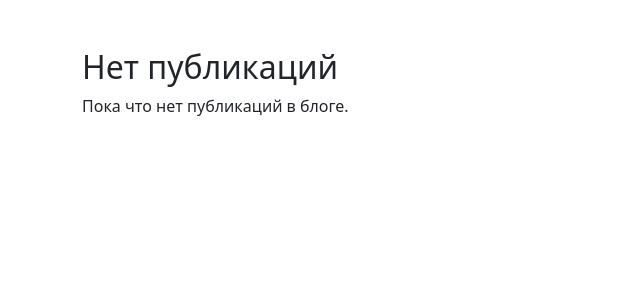
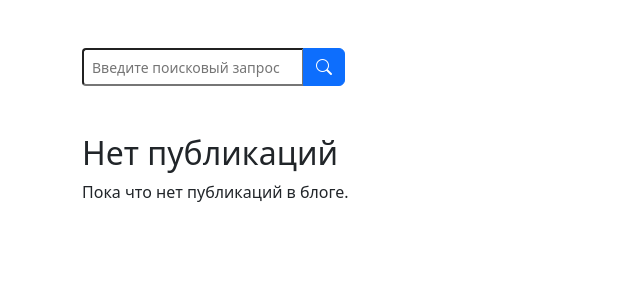
Before and after one commit to Greg-Miles/major, a Django app: page /blog/ in a window 1280 px wide. Shown: the part 40-340 px from the top of the page, without its empty margins (0-640 px from the left). Run offline with Django 5.2, Linux system fonts and the light colour scheme; data that the repository does not hold is empty; some libraries are stand-ins or nearby versions.

Commit message:
поиск по публикациям

```diff
--- a/core/views.py
+++ b/core/views.py
@@ -96,6 +96,14 @@ class PublicationListView(ListView):
     paginate_by = 10
 
     def get_queryset(self):
+        """
+        Возвращает queryset с учетом поискового запроса.
+        """
+        search_query = self.request.GET.get('q', '')
+        if search_query:
+            search_output = Publication.objects.filter(title__icontains=search_query).order_by('-created_at')
+            search_output |= Publication.objects.filter(content__icontains=search_query).order_by('-created_at')
+            return search_output
         return Publication.objects.all().order_by('-created_at')
 
 
--- a/templates/publication_list.html
+++ b/templates/publication_list.html
@@ -5,11 +5,23 @@
 {% endblock title %}
 
 {% block content %}
+<div class="container">
+    <div class="row mt-5">
+        <form method="GET" action=".">
+            {% csrf_token %}
+            <div class="input-group">
+                <input type="text" class="form-control-sm" id="searchForm" aria-describedby="searchForm" placeholder="Введите поисковый запрос" name="q" value="{{ request.GET.q|default:'' }}">
+                <button type="submit" class="btn btn-primary"><span><i class="bi bi-search"></i></span></button>
+            </div>
+
+        </form>
+    </div>
+    <div class="col">
         {% for publication in publications %}
             {% if publication.is_published %}
-            <div class="container mt-5">
-                <div class="card">
-                    <div class="card-header">
+
+                <div class="card mt-5">
+                    <div class="card-header pub-header">
                         <h2>{{ publication.title }}</h2>
                     </div>
                     <div class="container">
@@ -38,12 +50,14 @@
                         </div>
                     </div>
                 </div>
-            </div>
+
             {% endif %}
         {% empty %}
-        <div class="container mt-5">
+            <div class="col mt-5">
                 <h2>Нет публикаций</h2>
                 <p>Пока что нет публикаций в блоге.</p>
             </div>
         {% endfor %}
+    </div>
+</div>
 {% endblock content %}
```
Lines whose indentation alone changed are shown as unchanged.
